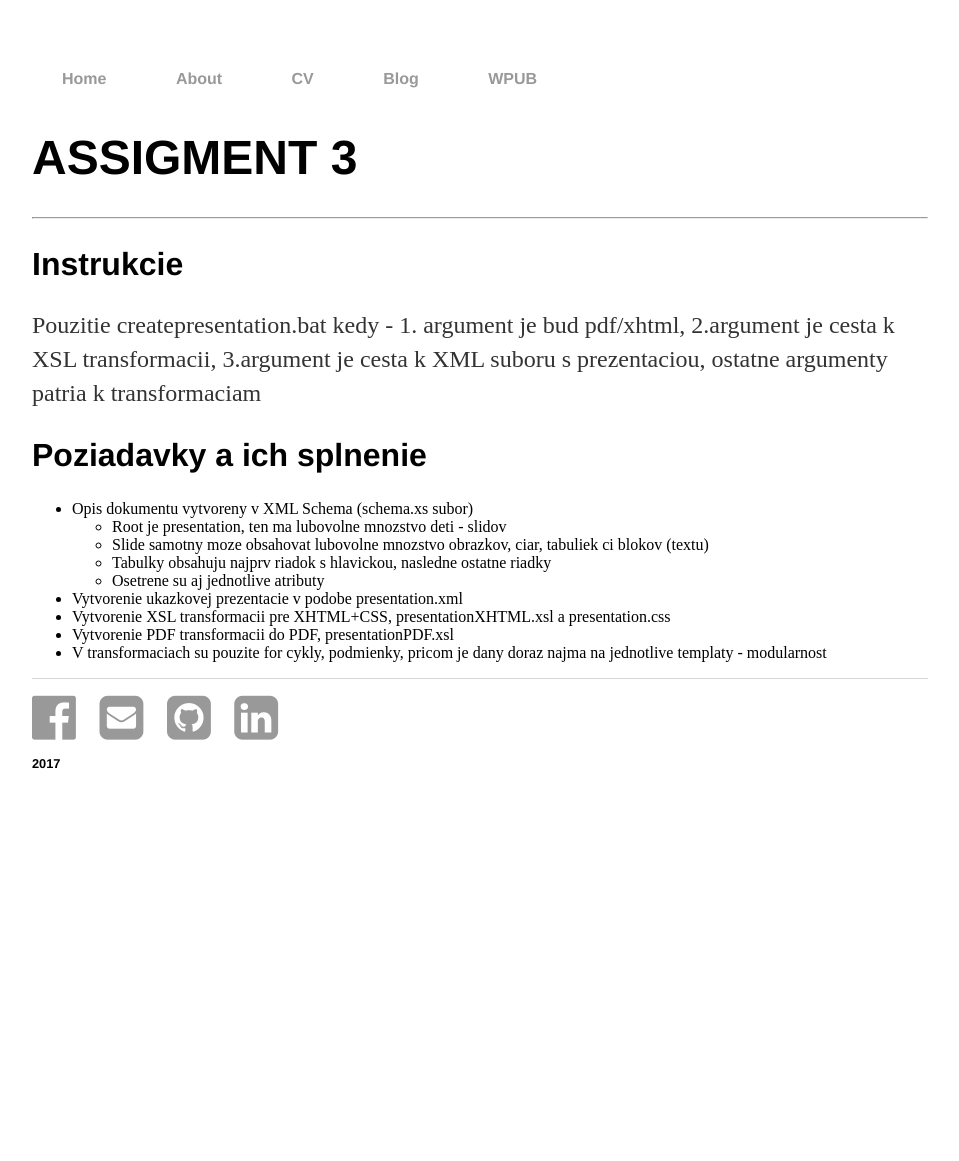
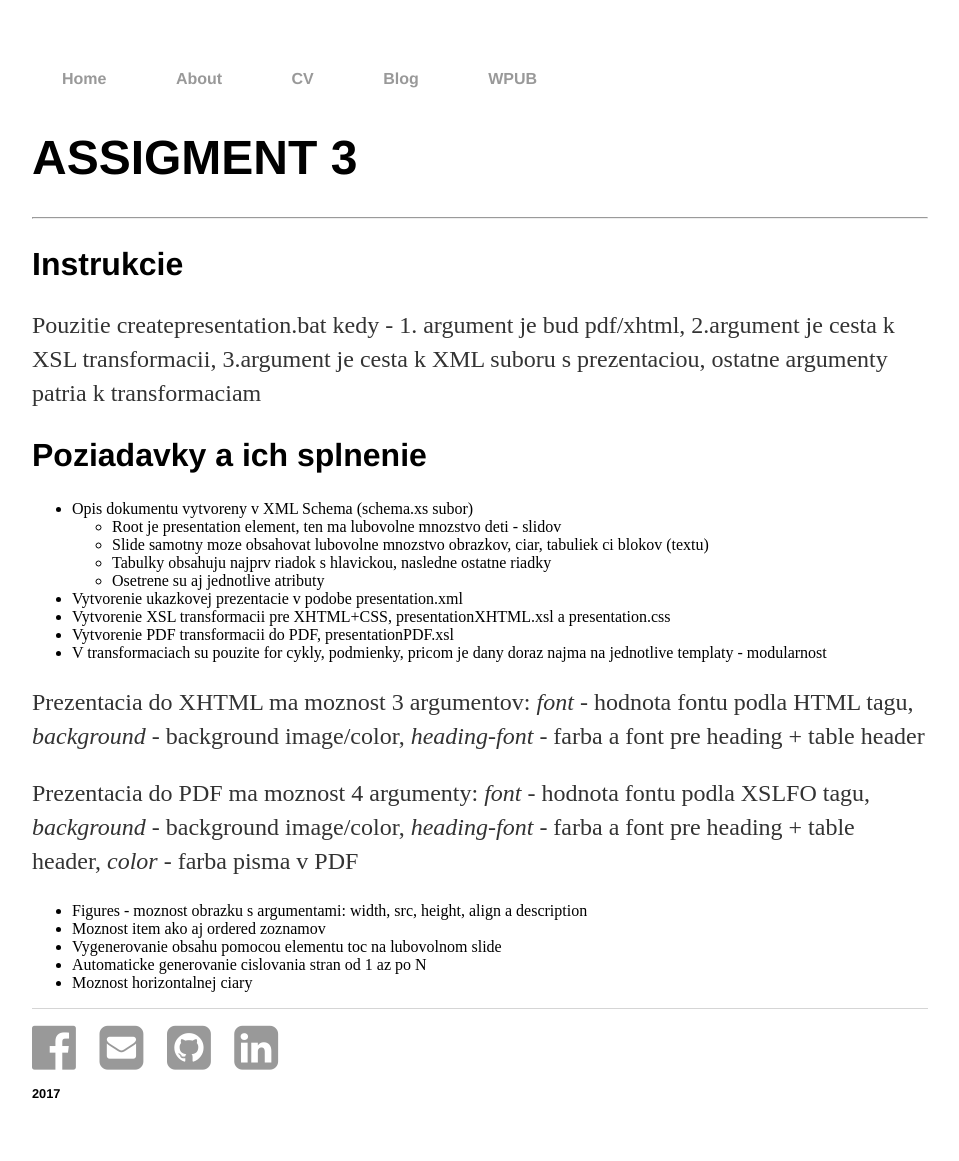
Before and after one commit to xcegin/xcegin.github.io, a Jekyll site: the page built from wpub/assigment3/index.md, in a window 1280 px wide. Shown: the whole page, without its empty margins (160-1119 px from the left). Built offline with Jekyll 4.4.1, drawn with Linux system fonts in a browser that asks for light colours; before the commit the page ends 900 px from its top, so only the background shows below that.

Commit message:
Propably finished WPUB 3

```diff
--- a/wpub/assigment3/index.md
+++ b/wpub/assigment3/index.md
@@ -16,7 +16,7 @@ Pouzitie createpresentation.bat kedy - 1. argument je bud pdf/xhtml, 2.argument
 Poziadavky a ich splnenie
 ----------
 + Opis dokumentu vytvoreny v XML Schema (schema.xs subor)
-	+ Root je presentation, ten ma lubovolne mnozstvo deti - slidov
+	+ Root je presentation element, ten ma lubovolne mnozstvo deti - slidov
 	+ Slide samotny moze obsahovat lubovolne mnozstvo obrazkov, ciar, tabuliek ci blokov (textu)
 	+ Tabulky obsahuju najprv riadok s hlavickou, nasledne ostatne riadky
 	+ Osetrene su aj jednotlive atributy
@@ -24,3 +24,13 @@ Poziadavky a ich splnenie
 + Vytvorenie XSL transformacii pre XHTML+CSS, presentationXHTML.xsl a presentation.css
 + Vytvorenie PDF transformacii do PDF, presentationPDF.xsl
 + V transformaciach su pouzite for cykly, podmienky, pricom je dany doraz najma na jednotlive templaty - modularnost
+
+Prezentacia do XHTML ma moznost 3 argumentov: *font* - hodnota fontu podla HTML tagu, *background* - background image/color, *heading-font* - farba a font pre heading + table header
+
+Prezentacia do PDF ma moznost 4 argumenty: *font* - hodnota fontu podla XSLFO tagu, *background* - background image/color, *heading-font* - farba a font pre heading + table header, *color* - farba pisma v PDF
+
++ Figures - moznost obrazku s argumentami: width, src, height, align a description
++ Moznost item ako aj ordered zoznamov
++ Vygenerovanie obsahu pomocou elementu toc na lubovolnom slide
++ Automaticke generovanie cislovania stran od 1 az po N
++ Moznost horizontalnej ciary
```
